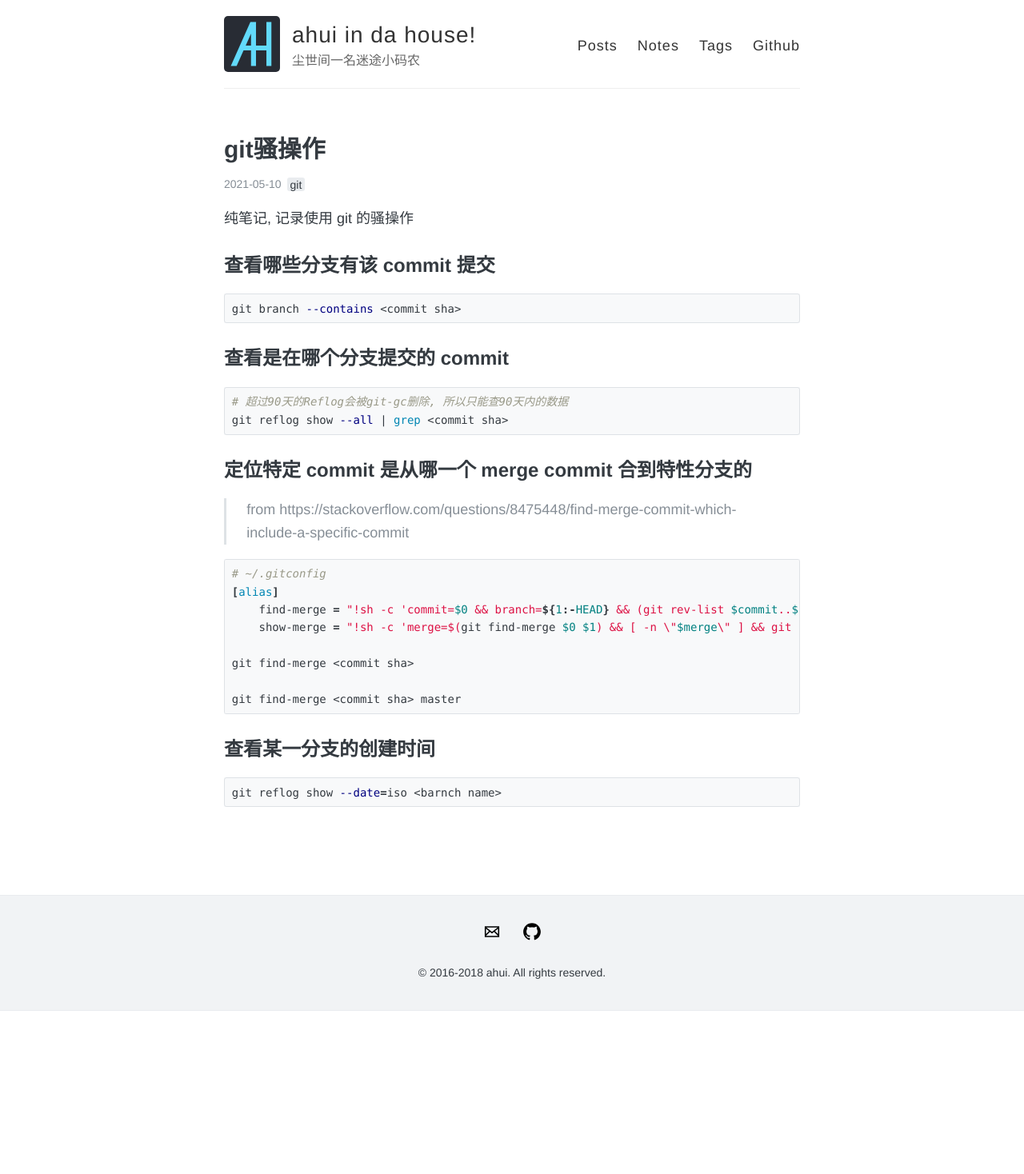
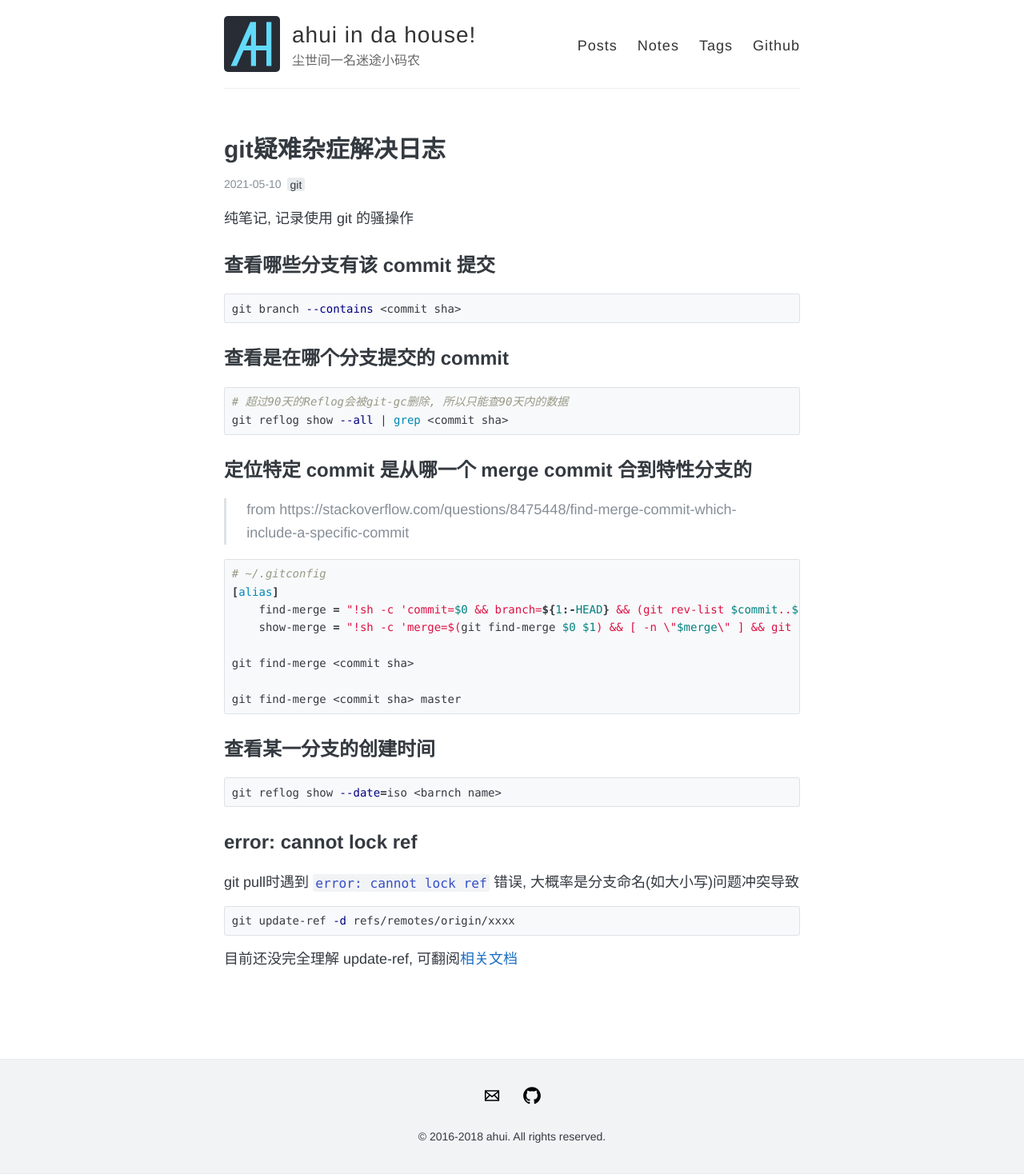
Before and after one commit to funkyLover/blog, a Jekyll site: the page built from posts/_posts/2021-05-10-git-in-da-houst.md, in a window 1280 px wide. Shown: the whole page at 80% size. Built offline with Jekyll 4.4.1, drawn with Linux system fonts in a browser that asks for light colours; comment, search, counter and statistics services are not loaded; before the commit the page ends 1264 px from its top, so only the background shows below that.

Commit message:
add note;

````diff
--- a/posts/_posts/2021-05-10-git-in-da-houst.md
+++ b/posts/_posts/2021-05-10-git-in-da-houst.md
@@ -1,7 +1,7 @@
 ---
 layout: post
-title: "git骚操作"
-description: "git骚操作笔记"
+title: "git疑难杂症解决日志"
+description: "git疑难杂症解决日志"
 date: 2021-05-10
 tags: [git]
 comments: true
@@ -43,3 +43,13 @@ git find-merge <commit sha> master
 ```bash
 git reflog show --date=iso <barnch name>
 ```
+
+## error: cannot lock ref
+
+git pull时遇到 `error: cannot lock ref` 错误, 大概率是分支命名(如大小写)问题冲突导致
+
+```bash
+git update-ref -d refs/remotes/origin/xxxx
+```
+
+目前还没完全理解 update-ref, 可翻阅[相关文档](https://www.bookstack.cn/read/git-doc-zh/docs-81.md)
````
